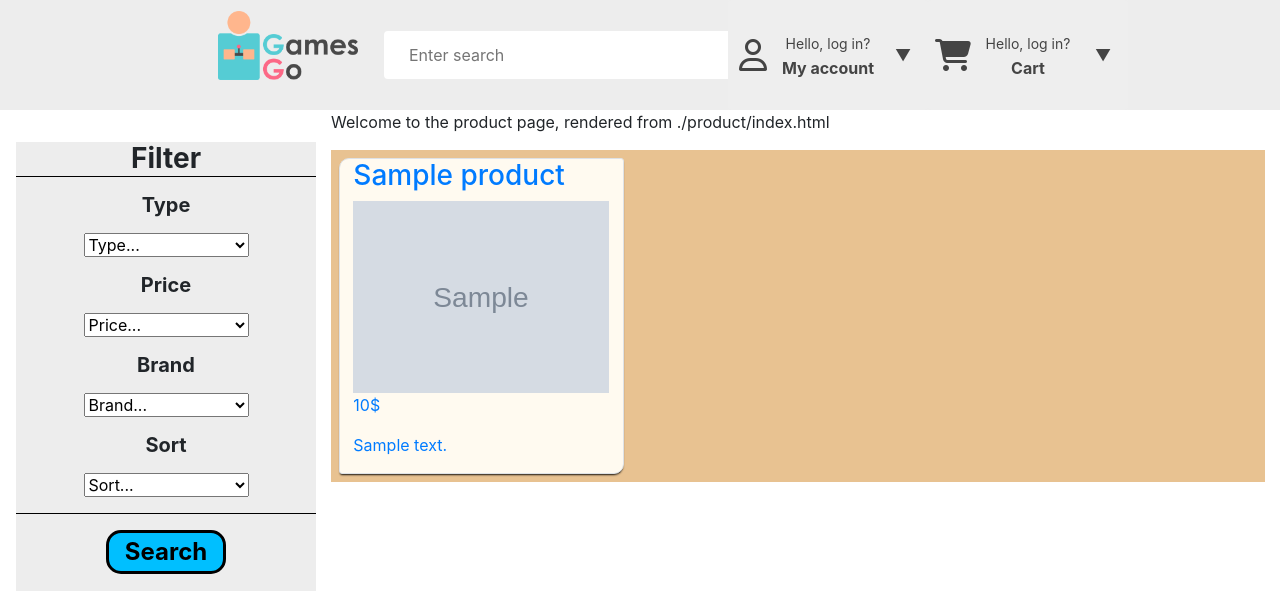
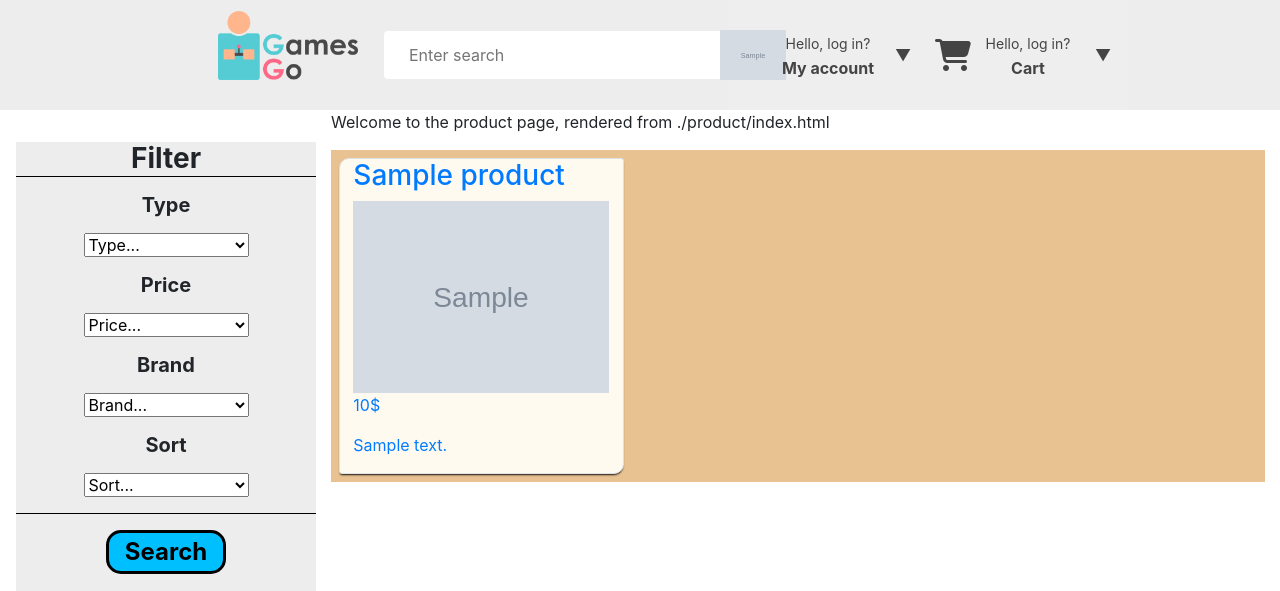
Before and after one commit to Thorarinng/VerkLegt2020, a Django app: page / in a window 1280 px wide. Shown: the top 591 px of the page. Run offline with Django 3.2, Linux system fonts and the light colour scheme; a user stored in the database is signed in; tables that the repository leaves empty hold one stand-in row (values such as "Sample post"); grey boxes marked "Sample" are stand-in pictures; some libraries are stand-ins or nearby versions.

Commit message:
IMG NETTUR

```diff
--- a/Project/templates/navigation.html
+++ b/Project/templates/navigation.html
@@ -29,7 +29,11 @@
       <ul>
         <li id="login">
           <div id="login-trigger" href="{% url 'login' %}">
+            {% if user.is_authenticated %}
+              <img src="{{ user.imgURL }}" style="height: 50px" class="far fa-user">
+              {% else %}
             <i class='far fa-user'></i>
+              {% endif %}
             <a id="hello">Hello, log in?</a>
             <a id="my-account">My account</a>
             <span id="arrow">▼</span>
```
